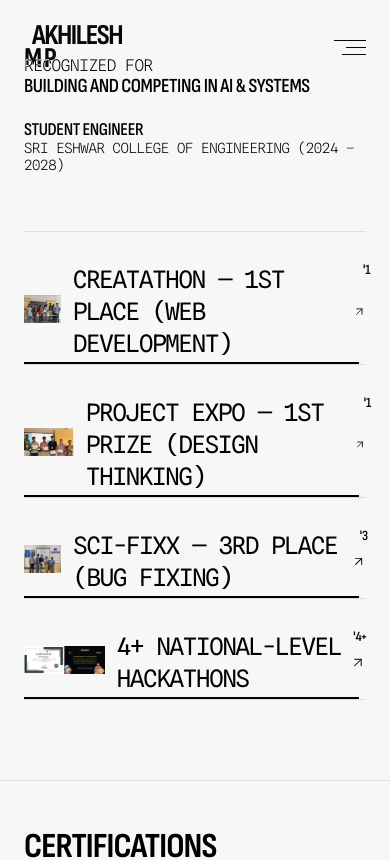
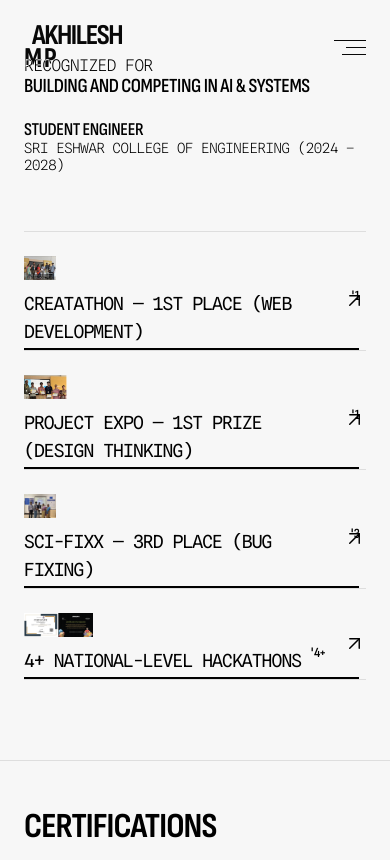
Before and after one commit to akhil151/portfolio-update, a Next.js app in the folder portfolio/: page /achievements in a window 390 px wide. Shown: the top 860 px of the page. Built offline with nearby package versions, Linux system fonts and the light colour scheme.

Commit message:
mobile view update

```diff
--- a/portfolio/src/app/about/page.tsx
+++ b/portfolio/src/app/about/page.tsx
@@ -102,7 +102,7 @@ export default function About() {
             backgroundColor="transparent"
             wireframes={false}
             gravity={0.6}
-            fontSize={isMobile ? "3.2rem" : "8.5rem"}
+            fontSize={isMobile ? "min(3.2rem, 9.5vw)" : "8.5rem"}
             reset={true}
             className="tracking-[-2px] lg:tracking-[-10px] pb-5 leading-[0.8]! lg:ml-[8%] uppercase flex items-start lg:items-center justify-center gap-0 text-left!"
           />
--- a/portfolio/src/app/services/page.tsx
+++ b/portfolio/src/app/services/page.tsx
@@ -88,7 +88,7 @@ export default function Services() {
                   <motion.h3
                     animate={{ y: isHovered ? 0 : "100%" }}
                     transition={{ duration: 0.6, ease: customEase }}
-                    className="font-bold text-black uppercase tracking-[-1px] lg:tracking-[-2px] text-[1.3rem] lg:text-[2.2rem] sofiaBold"
+                    className="font-bold text-black uppercase tracking-[-1px] lg:tracking-[-2px] text-[1.1rem] sm:text-[1.3rem] lg:text-[2.2rem] sofiaBold"
                   >
                     &nbsp;&nbsp;{field.title}
                   </motion.h3>
--- a/portfolio/src/components/CustomLink.tsx
+++ b/portfolio/src/components/CustomLink.tsx
@@ -215,13 +215,13 @@ export const LogoLinkWithBadge = ({
         ["--from-rotate" as string]: `${fromRotation}deg`,
         ["--to-rotate" as string]: `${toRotation}deg`,
       }}
-      className={`group relative tracking-tighter! mix-blend-normal! flex items-center uppercase transition-all duration-300 splineRegular text-2xl!  w-full pb-1 pt-8 ${className}`}
+      className={`group relative tracking-tighter! mix-blend-normal! flex items-center uppercase transition-all duration-300 splineRegular text-lg lg:text-2xl w-full pb-1 pt-6 lg:pt-8 ${className}`}
     >
       <span className="flex items-center justify-between w-full gap-2">
-        <div className="flex items-center justify-start"> {/* Changed items-start to items-center */}
+        <div className="flex items-center justify-start flex-wrap sm:flex-nowrap gap-y-1">
           {imgSrc && (
             <Image
-              className="mr-3 h-7 mb-1.5 w-auto block z-10"
+              className="mr-3 h-6 sm:h-7 mb-1.5 w-auto block z-10 shrink-0"
               src={imgSrc}
               alt=""
               width={28}
@@ -240,7 +240,7 @@ export const LogoLinkWithBadge = ({
         <ArrowRight
           size={arrSize}
           strokeWidth={arrStroke}
-          className="transition-transform duration-500 ease-[cubic-bezier(0.11, 0.82, 0.39, 0.92)] origin-center"
+          className="transition-transform duration-500 ease-[cubic-bezier(0.11, 0.82, 0.39, 0.92)] origin-center shrink-0"
           style={{
             transform: `rotate(var(--from-rotate))`,
           }}
--- a/portfolio/src/components/FallingText.tsx
+++ b/portfolio/src/components/FallingText.tsx
@@ -23,7 +23,6 @@ const FallingText: React.FC<FallingTextProps> = ({
   className = '',
 }) => {
   const lines = useMemo(() => text.split(/<br\s*\/?>/i), [text]);
-  const parsedFontSize = useMemo(() => parseFloat(fontSize) || 16, [fontSize]);
 
   return (
     <div
@@ -43,7 +42,7 @@ const FallingText: React.FC<FallingTextProps> = ({
             <div
               key={lineIndex}
               className="line-wrapper block"
-              style={{ marginBottom: `${-3 * parsedFontSize}px` }}
+              style={{ marginBottom: '-0.2em' }}
             >
               {words.map((word, wordIndex) => {
                 const isHighlighted = highlightWords.some((phrase) =>
--- a/portfolio/src/components/Hero.tsx
+++ b/portfolio/src/components/Hero.tsx
@@ -28,7 +28,7 @@ export default function Hero() {
           />
         </h1>
 
-        <p className="text-black/80 h-fit w-full text-center lg:text-right text-xs lg:text-sm tracking-[6px] lg:tracking-[18px] mt-3 lg:mt-1 uppercase splineLight">
+        <p className="text-black/80 h-fit w-full text-center lg:text-right text-xs lg:text-sm tracking-[3px] sm:tracking-[6px] lg:tracking-[18px] mt-3 lg:mt-1 uppercase splineLight">
           {site.location}
         </p>
       </div>
--- a/portfolio/src/components/Navbar.tsx
+++ b/portfolio/src/components/Navbar.tsx
@@ -72,18 +72,17 @@ export default function Navbar() {
 
                 <div className="w-full h-full m flex flex-col items-center px-6 overflow-y-auto no-scrollbar">
 
-                    <section className="w-full mt-30 h-auto flex flex-col items-center justify-between gap-1"></section>
-
-                    <section className="w-full mt-10 mb-15 h-auto py-5 text-white! flex-wrap items-center justify-center gap-6">
+                    <section className="w-full mt-10 mb-15 h-auto py-5 text-white! flex flex-col items-start justify-center gap-6">
                         {navItems.map((item) => (
+                            <div key={item.name} onClick={() => setIsMenuOpen(false)}>
                                 <CustomLinkArrow
-                                key={item.name}
                                     arrFrom="top right"
                                     arrTo="center center"
-                                className="mix-blend-difference! w-28 text-[1.4rem]!"
+                                    className="mix-blend-difference! w-32 text-[1.4rem]!"
                                     name={item.name}
                                     url={item.url}
                                 />
+                            </div>
                         ))}
                     </section>
 
--- a/portfolio/src/components/Project.tsx
+++ b/portfolio/src/components/Project.tsx
@@ -68,10 +68,10 @@ export default function Project({
       {/* Project Details */}
       <div className="w-full pt-4 pb-2 flex flex-col gap-3">
         <div className="w-full flex flex-row items-baseline justify-between gap-4 py-1">
-          <h2 className="text-2xl sm:text-3xl sofiaBold uppercase tracking-tight text-black flex items-baseline">
+          <h2 className="text-2xl sm:text-3xl sofiaBold uppercase tracking-tight text-black flex items-baseline flex-wrap gap-x-2">
             <span>{title}</span>
             {year ? (
-              <span className="text-sm splineLight ml-3 text-[#6c6c6c]">
+              <span className="text-sm splineLight text-[#6c6c6c]">
                 {year}
               </span>
             ) : null}
@@ -94,7 +94,7 @@ export default function Project({
         </ul>
 
         {/* Project Action */}
-        <div className="w-full flex items-center pt-2">
+        <div className="w-full flex items-center pt-2 min-h-[44px]">
           <CustomLinkBracket
             name="GITHUB ↗"
             url={link}
```
Also changed, not shown: portfolio/src/components/InfiniteMenu.css (+15 -7 lines). Lines whose indentation alone changed are shown as unchanged.
